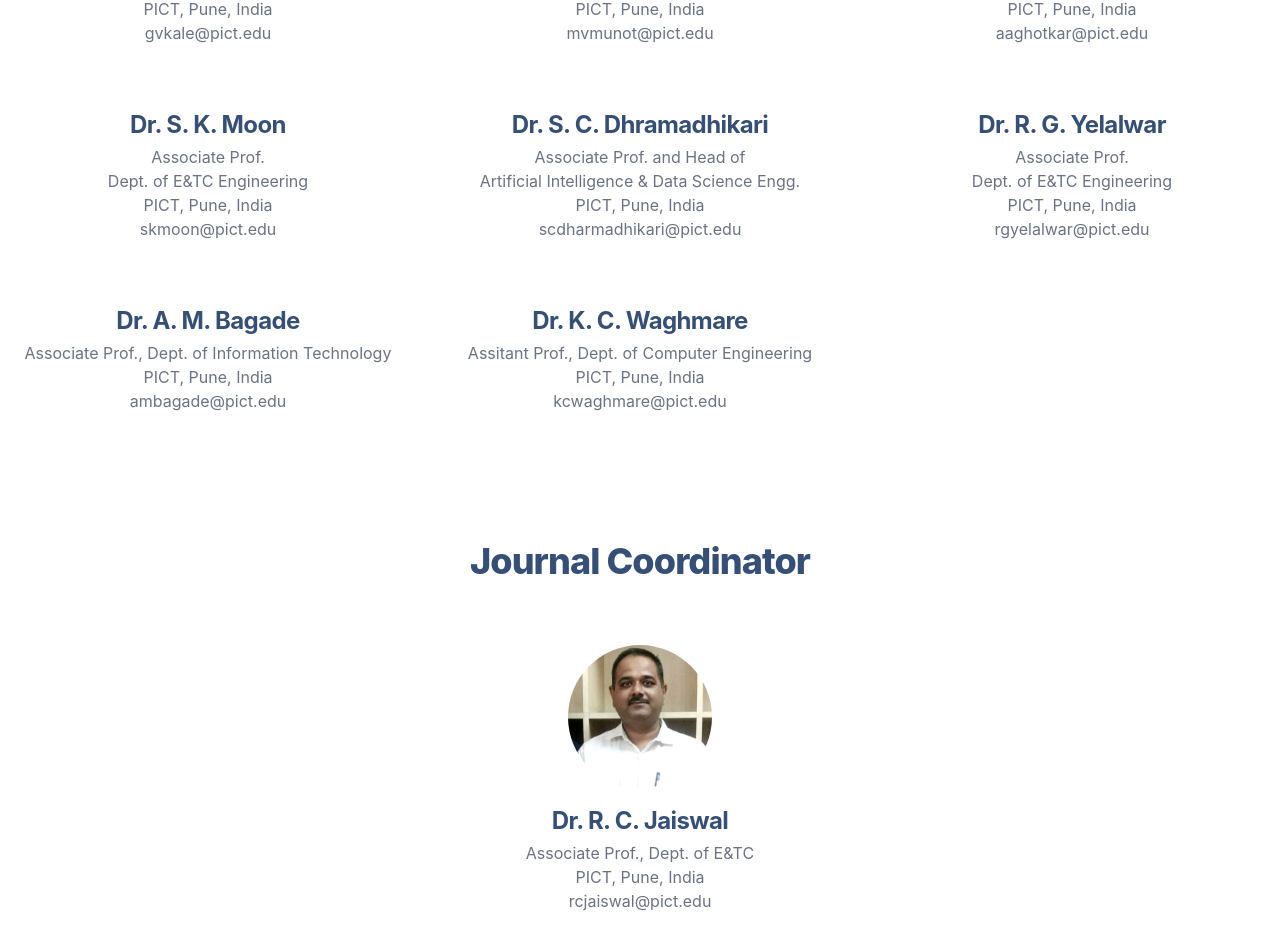
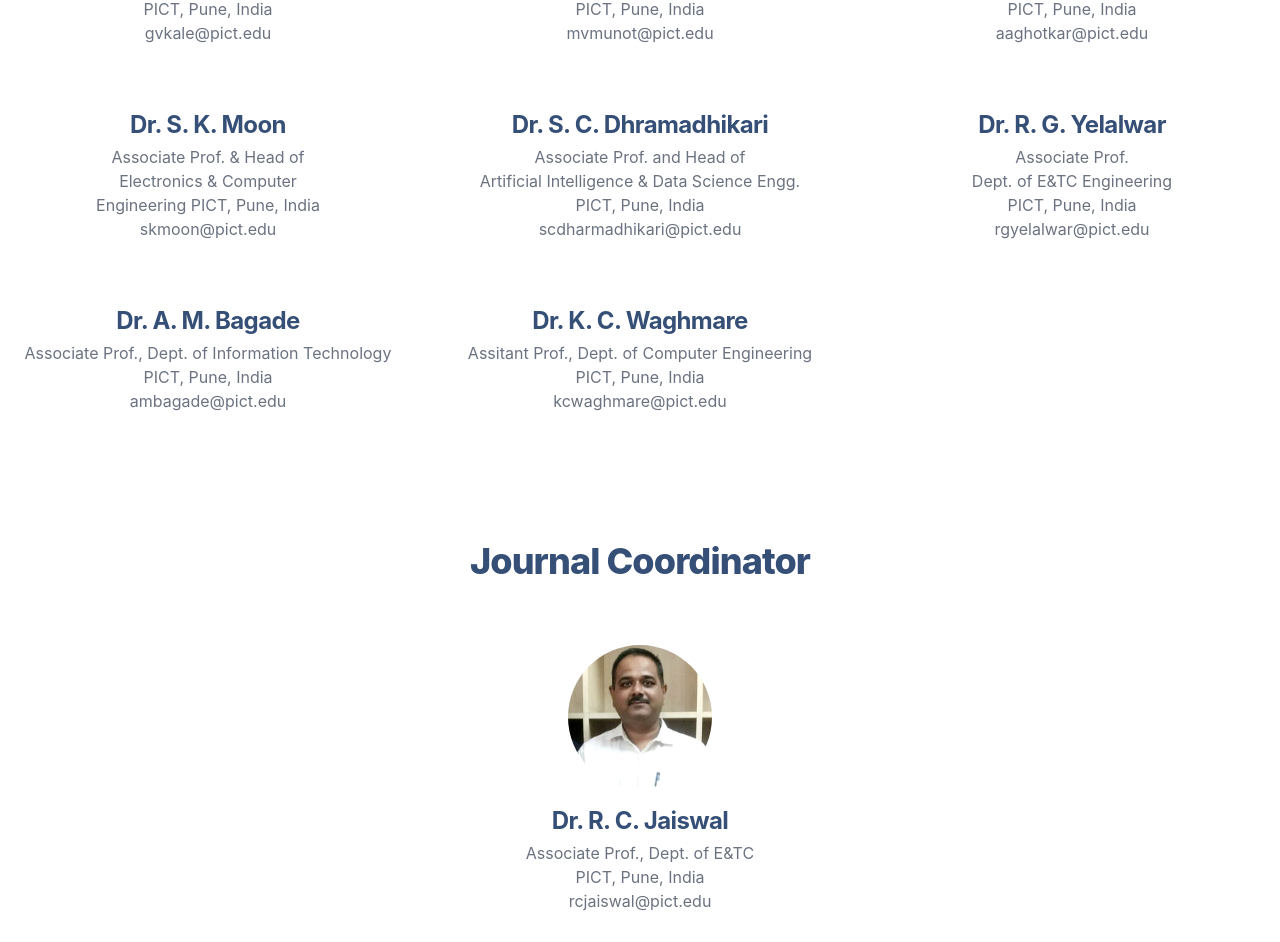
Before and after one commit to Gayatrii12/PIJET, a React (Create React App) app: page /editorial-board in a window 1280 px wide. Shown: the part 2052-2994 px from the top of the page. Built offline with nearby package versions, Linux system fonts and the light colour scheme.

Commit message:
our team page updated

```diff
--- a/src/pages/our-team.js
+++ b/src/pages/our-team.js
@@ -196,9 +196,9 @@ function Ourteam() {
             <h3 class="mb-1 text-2xl font-bold tracking-tight text-pijet-blue">
               Dr. S. K. Moon
             </h3>
-            <p>Associate Prof.</p>
-            <p>Dept. of E&TC Engineering</p>
-            <p>PICT, Pune, India</p>
+            <p>Associate Prof. & Head of</p>
+            <p>Electronics & Computer</p>
+            <p> Engineering PICT, Pune, India</p>
             <p>skmoon@pict.edu</p>
           </div>
           <div class="text-center text-gray-500 dark:text-gray-400">
```
